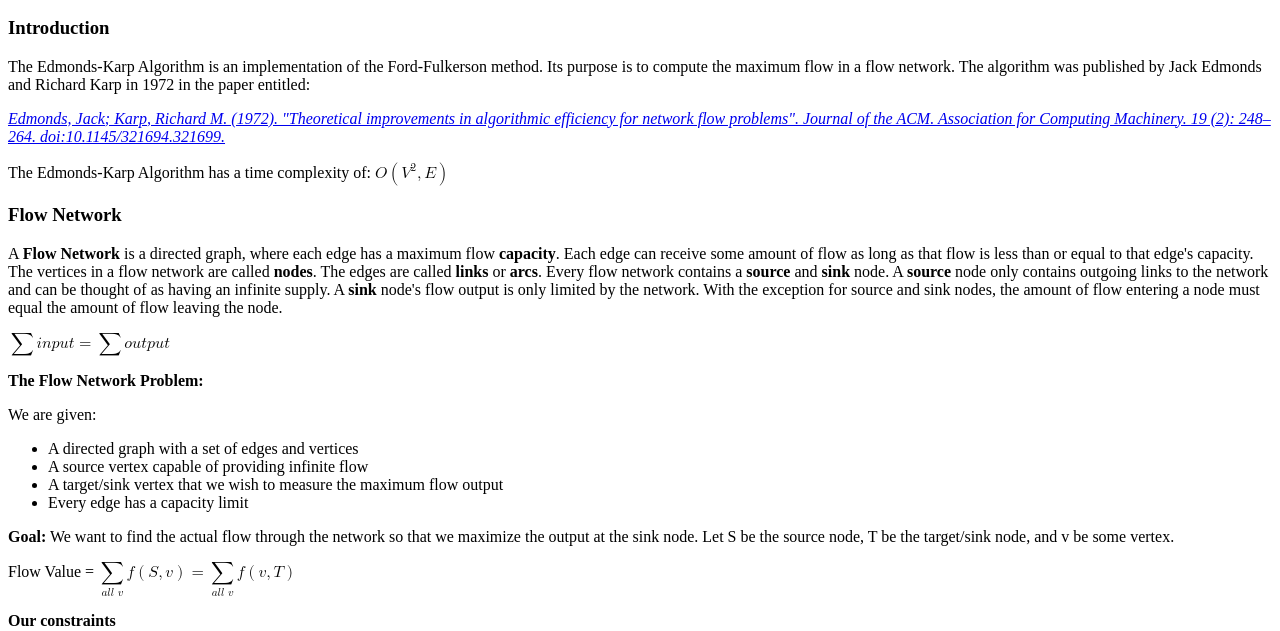
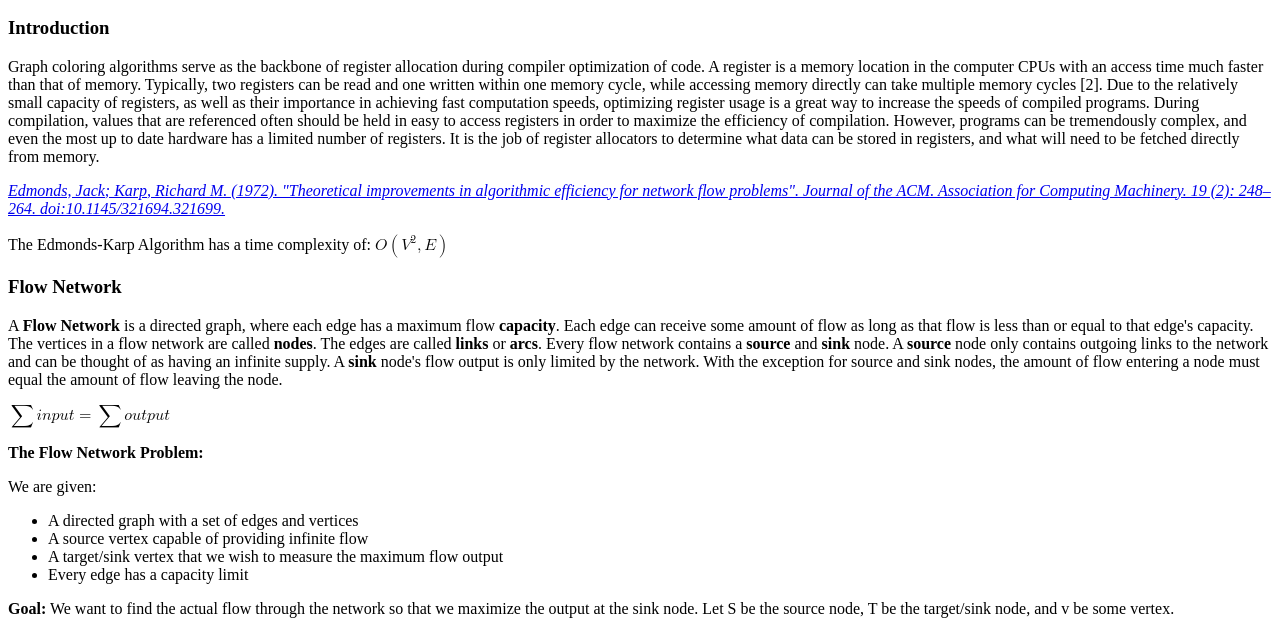
Before and after one commit to andyfuentes92/andyfuentes92.github.io, a plain HTML site: page index.html in a window 1280 px wide. Shown: the part 154-785 px from the top of the page. Drawn offline with nearby package versions, Linux system fonts and the light colour scheme; some packages are replaced by stand-ins of ours; a script that the page names is missing.

Commit message:
Update index.html

```diff
--- a/index.html
+++ b/index.html
@@ -19,9 +19,10 @@
          <article>
             <div class="algorithm-topics">
                <h3 id="introduction">Introduction</h3>
-               <p>The Edmonds-Karp Algorithm is an implementation of the Ford-Fulkerson method.
-                  Its purpose is to compute the maximum flow in a flow network.  The algorithm was
-                  published by Jack Edmonds and Richard Karp in 1972 in the paper entitled:</p>
+               <p>Graph coloring algorithms serve as the backbone of register allocation during compiler optimization of code. A register is a memory location in the computer CPUs with an access time much faster than that of memory.  Typically, two registers can be read and one written within one memory cycle, while accessing memory directly can take multiple memory cycles [2]. Due to the relatively small capacity of registers, as well as their importance in achieving fast computation speeds, optimizing register usage is a great way to increase the speeds of compiled programs.
+
+During compilation, values that are referenced often should be held in easy to access registers in order to maximize the efficiency of compilation. However, programs can be tremendously complex, and even the most up to date hardware has a limited number of registers. It is the job of register allocators to determine what data can be stored in registers, and what will need to be fetched directly from memory.
+</p>
                   <a href="http://dx.doi.org/10.1145/321694.321699">
                     <em>Edmonds, Jack; Karp, Richard M. (1972). "Theoretical improvements in algorithmic efficiency for network flow problems". Journal of the ACM. Association for Computing Machinery. 19 (2): 248–264. doi:10.1145/321694.321699.</em></a>
                 <p>The Edmonds-Karp Algorithm has a time complexity of:
```
